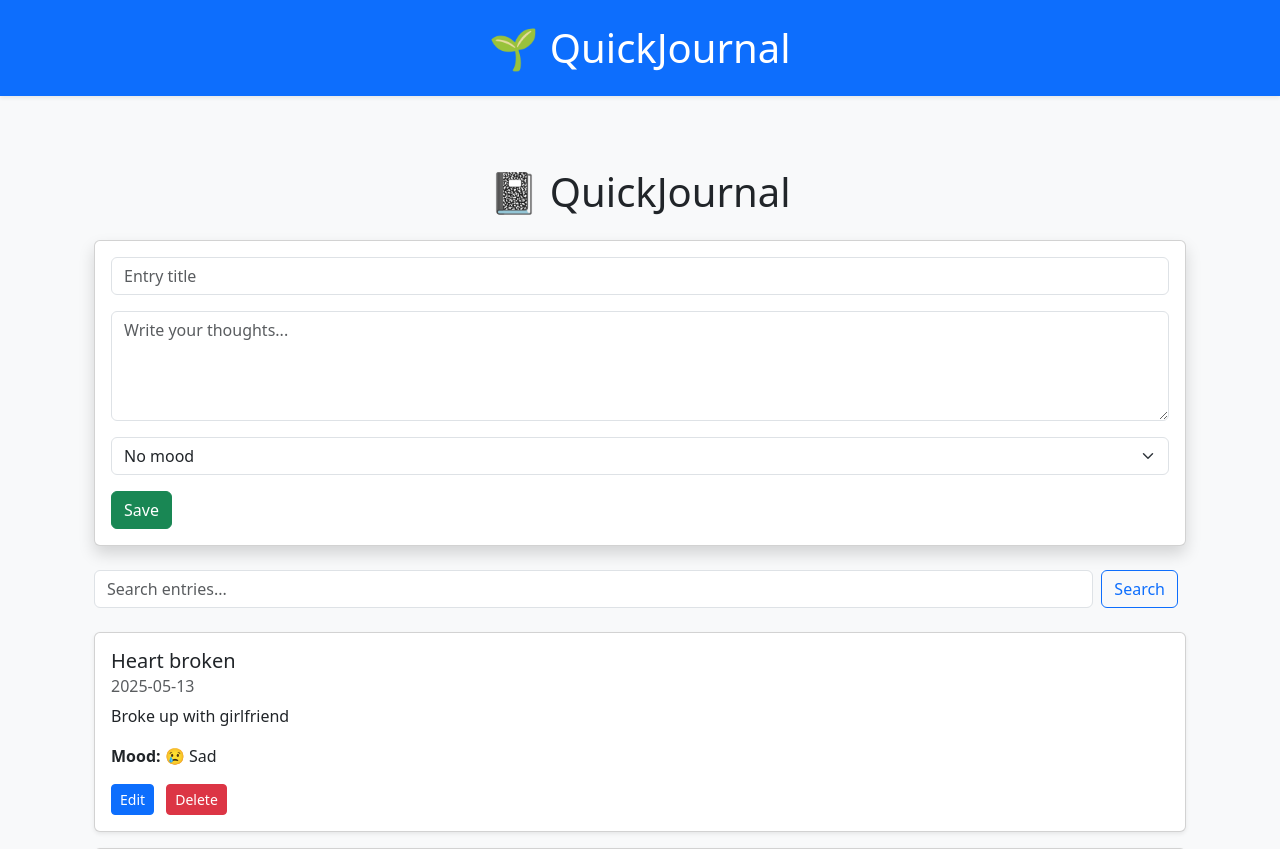
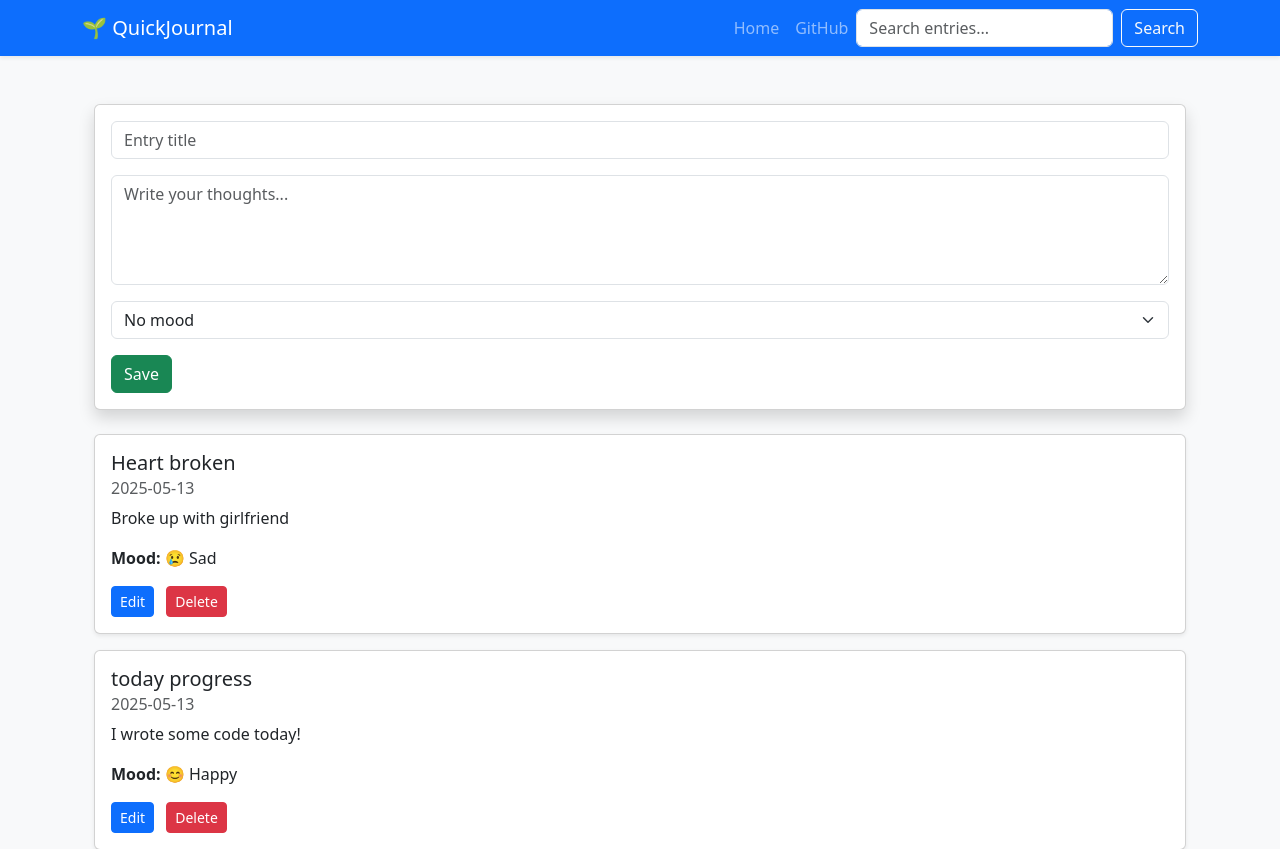
Before and after one commit to Pada-M/QuickJournal, a Flask app: page / in a window 1280 px wide. Shown: the top 849 px of the page. Run offline with Flask 3, Linux system fonts and the light colour scheme.

Commit message:
Add Navbar

```diff
--- a/templates/base.html
+++ b/templates/base.html
@@ -18,10 +18,33 @@
 </head>
 <body class="d-flex flex-column min-vh-100 bg-light">
 
-    <!-- Header -->
-    <header class="bg-primary text-white text-center py-4 mb-4 shadow-sm">
-        <h1 class="mb-0">🌱 QuickJournal</h1>
-    </header>
+<!-- Navbar -->
+<nav class="navbar navbar-expand-lg navbar-dark bg-primary shadow-sm">
+    <div class="container">
+      <a class="navbar-brand" href="/">🌱 QuickJournal</a>
+      <button class="navbar-toggler" type="button" data-bs-toggle="collapse" data-bs-target="#navbarNav">
+        <span class="navbar-toggler-icon"></span>
+      </button>
+
+      <div class="collapse navbar-collapse" id="navbarNav">
+        <ul class="navbar-nav ms-auto">
+          <li class="nav-item">
+            <a class="nav-link" href="/">Home</a>
+          </li>
+
+          <li class="nav-item">
+            <a class="nav-link" href="https://github.com/Pada-M/QuickJournal" target="_blank">GitHub</a>
+          </li>
+        </ul>
+        <form class="d-flex" method="GET" action="/">
+            <input class="form-control me-2" type="search" placeholder="Search entries..." name="q"
+                   aria-label="Search" value="{{ request.args.get('q', '') }}">
+            <button class="btn btn-outline-light" type="submit">Search</button>
+          </form>
+      </div>
+    </div>
+  </nav>
+
 
     <!-- Main Content -->
     <main class="container flex-fill">
--- a/templates/index.html
+++ b/templates/index.html
@@ -2,8 +2,6 @@
 
 {% block content %}
 <div class="container my-5">
-    <h1 class="mb-4 text-center">📓 QuickJournal</h1>
-
     <!-- Entry Form -->
     <div class="card mb-4 shadow">
         <div class="card-body">
@@ -28,14 +26,6 @@
         </div>
     </div>
 
-    <!-- Search Form -->
-    <form method="GET" action="/" class="d-flex mb-4">
-        <input type="text" name="q" class="form-control me-2" placeholder="Search entries..." value="{{ request.args.get('q', '') }}">
-        <button type="submit" class="btn btn-outline-primary me-2">Search</button>
-        {% if request.args.get('q') %}
-            <a href="/" class="btn btn-outline-secondary">Clear</a>
-        {% endif %}
-    </form>
 
     <!-- Journal Entries -->
     {% for entry in entries %}
```
Also changed, not shown: instance/journal.db.
